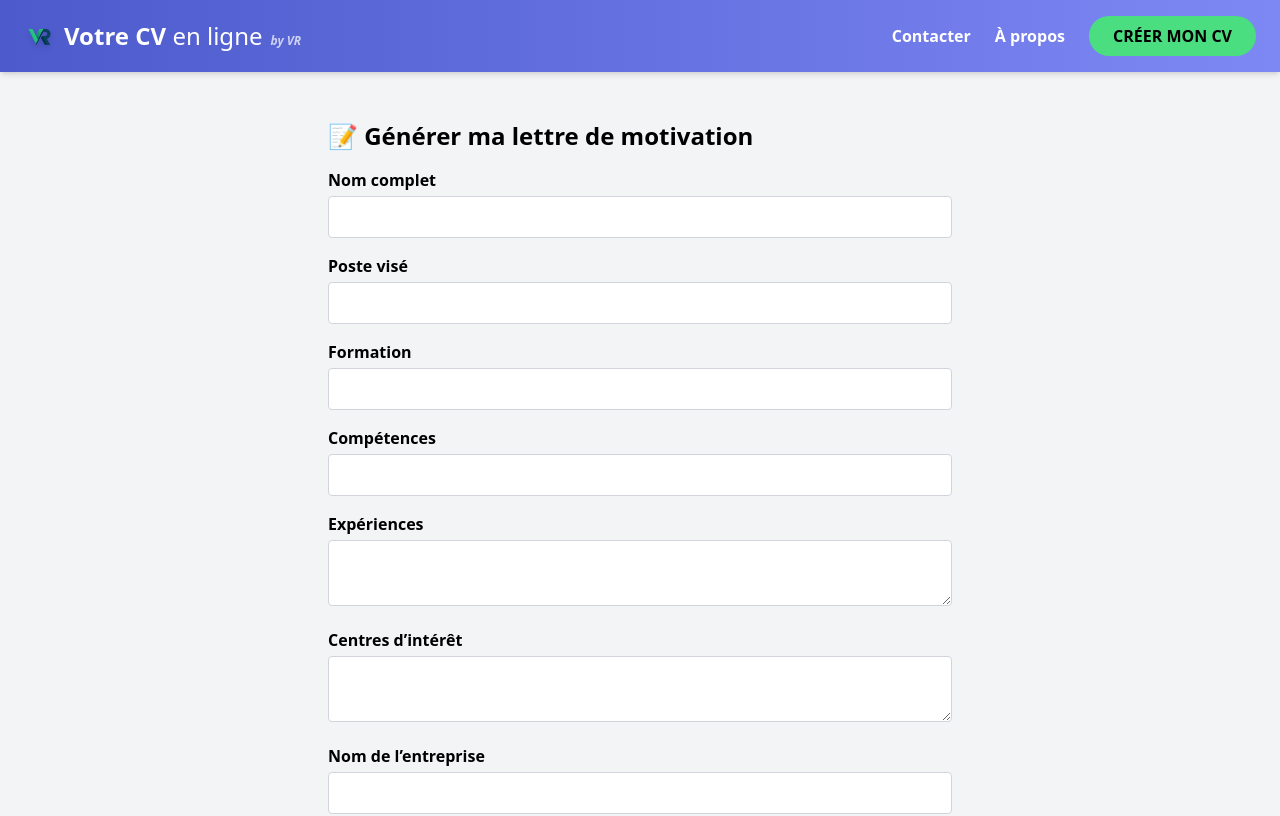
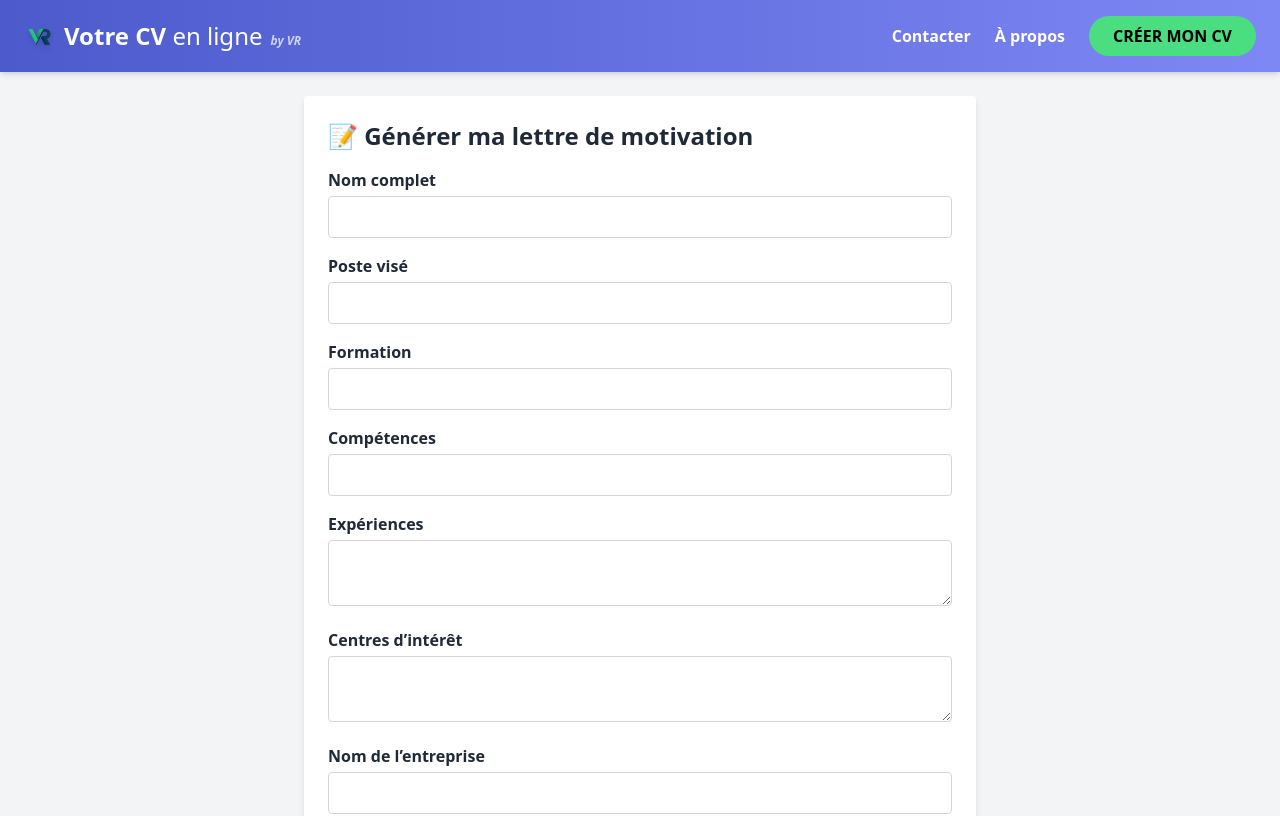
Before and after one commit to Valant41/cv-generator, a React (Vite) app: page /lettre-de-motivation in a window 1280 px wide. Shown: the top 816 px of the page. Built offline with nearby package versions, Linux system fonts and the light colour scheme; what @react-pdf/renderer would draw is missing.

Commit message:
Modif Modivation Lettre

```diff
--- a/src/components/CoverLetterForm.jsx
+++ b/src/components/CoverLetterForm.jsx
@@ -21,6 +21,7 @@ export default function CoverLetterForm() {
   const cvData = location.state?.cvData;
 
   const [loading, setLoading] = useState(false);
+  const [generatedLetter, setGeneratedLetter] = useState("");
   const [form, setForm] = useState({
     fullName: "",
     jobTitle: "",
@@ -33,19 +34,24 @@ export default function CoverLetterForm() {
     recruiterName: "",
   });
 
-  const [generatedLetter, setGeneratedLetter] = useState("");
-
   useEffect(() => {
     if (cvData) {
       setForm((prev) => ({
         ...prev,
         fullName: cvData.fullName || "",
         jobTitle: cvData.jobTitle || "",
-        education: cvData.formations?.map(f => f.degree + " à " + f.school).join(", ") || "",
+        education:
+          cvData.formations
+            ?.map((f) => `${f.degree} à ${f.school}`)
+            .join(", ") || "",
         skills: cvData.skills || "",
         experiences: Array.isArray(cvData.experiences)
-          ? cvData.experiences.map(e => `${e.position} chez ${e.company}`).join(", ")
-          : typeof cvData.experiences === "string" ? cvData.experiences : "",
+          ? cvData.experiences
+              .map((e) => `${e.position} chez ${e.company}`)
+              .join(", ")
+          : typeof cvData.experiences === "string"
+          ? cvData.experiences
+          : "",
         interests: cvData.interests || "",
       }));
     }
@@ -72,12 +78,14 @@ export default function CoverLetterForm() {
   };
 
   return (
-    <div className="max-w-2xl mx-auto p-6">
-      <h1 className="text-2xl font-bold mb-4">📝 Générer ma lettre de motivation</h1>
+    <div className="max-w-2xl mx-auto p-6 bg-white text-black rounded shadow-md">
+      <h1 className="text-2xl font-bold mb-4 text-gray-800">
+        📝 Générer ma lettre de motivation
+      </h1>
 
       {Object.entries(form).map(([key, value]) => (
         <div key={key} className="mb-4">
-          <label className="block font-semibold mb-1">
+          <label className="block font-semibold mb-1 text-gray-800">
             {fieldLabels[key] || key}
           </label>
           {(key === "experiences" || key === "interests") ? (
@@ -85,7 +93,7 @@ export default function CoverLetterForm() {
               name={key}
               value={value}
               onChange={handleChange}
-              className="w-full border border-gray-300 rounded px-3 py-2"
+              className="w-full border border-gray-300 rounded px-3 py-2 bg-white text-black"
             />
           ) : (
             <input
@@ -93,7 +101,7 @@ export default function CoverLetterForm() {
               name={key}
               value={value}
               onChange={handleChange}
-              className="w-full border border-gray-300 rounded px-3 py-2"
+              className="w-full border border-gray-300 rounded px-3 py-2 bg-white text-black"
             />
           )}
         </div>
@@ -108,9 +116,25 @@ export default function CoverLetterForm() {
 
       {loading && (
         <div className="mt-6 flex justify-center items-center gap-2 text-gray-600">
-          <svg className="animate-spin h-5 w-5" xmlns="http://www.w3.org/2000/svg" fill="none" viewBox="0 0 24 24">
-            <circle className="opacity-25" cx="12" cy="12" r="10" stroke="currentColor" strokeWidth="4"></circle>
-            <path className="opacity-75" fill="currentColor" d="M4 12a8 8 0 018-8V0C5.373 0 0 5.373 0 12h4z"></path>
+          <svg
+            className="animate-spin h-5 w-5"
+            xmlns="http://www.w3.org/2000/svg"
+            fill="none"
+            viewBox="0 0 24 24"
+          >
+            <circle
+              className="opacity-25"
+              cx="12"
+              cy="12"
+              r="10"
+              stroke="currentColor"
+              strokeWidth="4"
+            ></circle>
+            <path
+              className="opacity-75"
+              fill="currentColor"
+              d="M4 12a8 8 0 018-8V0C5.373 0 0 5.373 0 12h4z"
+            ></path>
           </svg>
           <span>Génération de la lettre en cours...</span>
         </div>
@@ -119,12 +143,14 @@ export default function CoverLetterForm() {
       {generatedLetter && (
         <>
           <div className="mt-6">
-            <label className="block font-semibold mb-2">Lettre générée (modifiable) :</label>
+            <label className="block font-semibold mb-2 text-gray-800">
+              Lettre générée (modifiable) :
+            </label>
             <textarea
               value={generatedLetter}
               onChange={(e) => setGeneratedLetter(e.target.value)}
               rows={10}
-              className="w-full border border-gray-300 rounded px-3 py-2 whitespace-pre-wrap"
+              className="w-full border border-gray-300 rounded px-3 py-2 whitespace-pre-wrap bg-white text-black"
             />
           </div>
 
```
